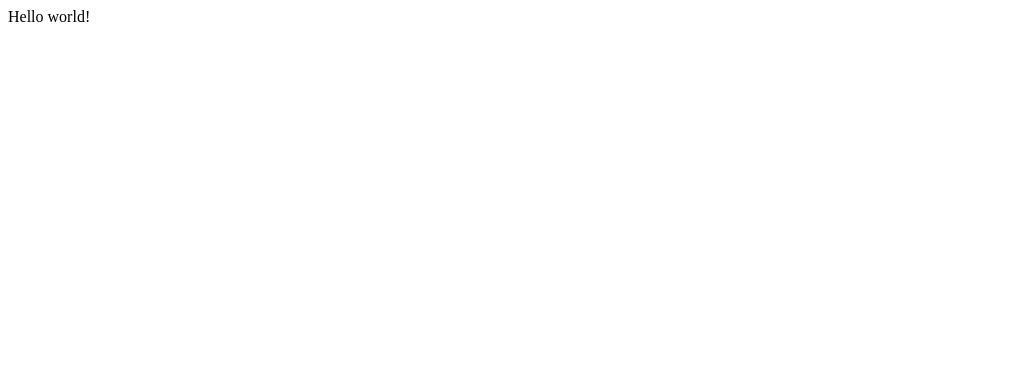
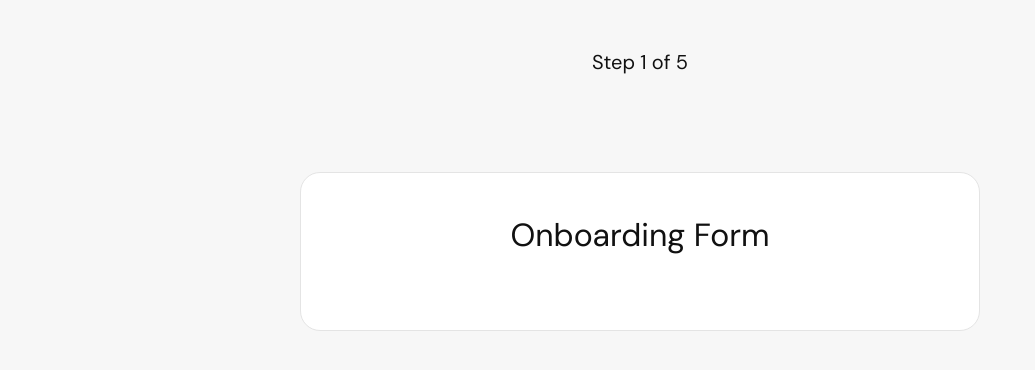
Before and after one commit to AbdullahAnsarii/venn-frontend-task, a Next.js app: page / in a window 1280 px wide. Shown: the top 370 px of the page, without its empty margins (0-1035 px from the left). Built offline with nearby package versions, Linux system fonts and the light colour scheme.

Commit message:
page layout and font

```diff
--- /dev/null
+++ b/src/app/globals.css
@@ -0,0 +1,24 @@
+:root {
+  --color-bg: #f7f7f7;
+  --color-surface: #ffffff;
+  --color-border: #d6d6d6;
+  --color-border-hover: #b0b0b0;
+  --color-text: #111111;
+  --color-text-muted: #666666;
+  --color-error: #e5322d;
+  --radius: 12px;
+}
+
+* {
+  box-sizing: border-box;
+}
+
+body {
+  margin: 0;
+  font-family: var(--font-dm-sans), system-ui, sans-serif;
+  font-size: 16px;
+  line-height: 1.4;
+  color: var(--color-text);
+  background: var(--color-bg);
+  -webkit-font-smoothing: antialiased;
+}
--- a/src/app/layout.tsx
+++ b/src/app/layout.tsx
@@ -1,13 +1,18 @@
 import type { Metadata } from 'next'
+import { DM_Sans } from 'next/font/google'
+import type { ReactNode } from 'react'
+import './globals.css'
+
+const dmSans = DM_Sans({ subsets: ['latin'], weight: ['400', '500'], variable: '--font-dm-sans' })
 
 export const metadata: Metadata = {
-  title: 'Create Next App',
-  description: 'Generated by create next app',
+  title: 'Onboarding',
+  description: 'Tell us about you and your business',
 }
 
-export default function RootLayout({ children }: LayoutProps<'/'>) {
+export default function RootLayout({ children }: Readonly<{ children: ReactNode }>) {
   return (
-    <html lang="en">
+    <html lang="en" className={dmSans.variable}>
       <body>{children}</body>
     </html>
   )
--- a/src/app/page.tsx
+++ b/src/app/page.tsx
@@ -1,7 +1,5 @@
+import { Onboarding } from '@/features/onboarding/Onboarding'
+
 export default function Home() {
-  return (
-    <main>
-      <div>Hello world!</div>
-    </main>
-  )
+  return <Onboarding />
 }
--- /dev/null
+++ b/src/features/onboarding/Onboarding.module.css
@@ -0,0 +1,47 @@
+.page {
+  min-height: 100vh;
+  display: flex;
+  flex-direction: column;
+  align-items: center;
+  padding: 48px 16px 64px;
+}
+
+.step {
+  margin: 0 0 96px;
+  font-size: 20px;
+}
+
+.card {
+  width: 100%;
+  max-width: 680px;
+  padding: 40px;
+  background: var(--color-surface);
+  border: 1px solid #e4e4e4;
+  border-radius: 20px;
+}
+
+.title {
+  margin: 0 0 32px;
+  font-size: 32px;
+  font-weight: 400;
+  text-align: center;
+}
+
+@media (max-width: 600px) {
+  .page {
+    padding-top: 24px;
+  }
+
+  .step {
+    margin-bottom: 40px;
+  }
+
+  .card {
+    padding: 24px 20px;
+    border-radius: 16px;
+  }
+
+  .title {
+    font-size: 26px;
+  }
+}
--- /dev/null
+++ b/src/features/onboarding/Onboarding.tsx
@@ -0,0 +1,12 @@
+import styles from './Onboarding.module.css'
+
+export function Onboarding() {
+  return (
+    <main className={styles.page}>
+      <p className={styles.step}>Step 1 of 5</p>
+      <section className={styles.card}>
+        <h1 className={styles.title}>Onboarding Form</h1>
+      </section>
+    </main>
+  )
+}
```
